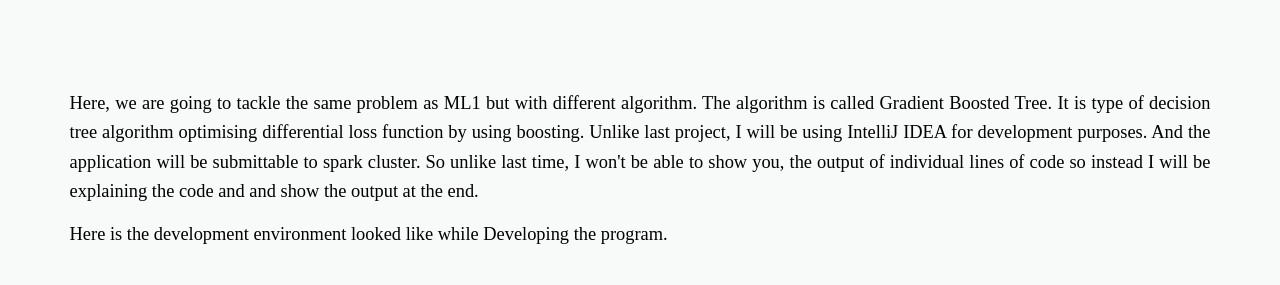
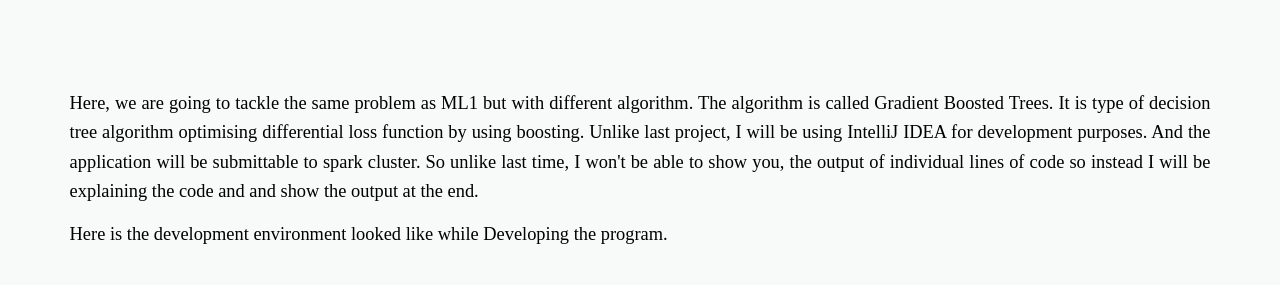
Before and after one commit to daftengineer/daftengineer.github.io, a Jekyll site: the page built from _posts/2018-08-25-fraud-detection-using-GBT.markdown, in a window 1280 px wide and 900 px high, scrolled down 479 px. Shown: the part 167-452 px from the top of the window. Built offline with Jekyll 4.4.1, drawn with Linux system fonts in a browser that asks for light colours; nearby versions of some CDN libraries.

Commit message:
Update 2018-08-25-fraud-detection-using-GBT.markdown

```diff
--- a/_posts/2018-08-25-fraud-detection-using-GBT.markdown
+++ b/_posts/2018-08-25-fraud-detection-using-GBT.markdown
@@ -8,7 +8,7 @@
 ---
 
 <div style="color:black;"><p></p>
-<p style="text-align:justify;">Here, we are going to tackle the same problem as ML1 but with different algorithm. The algorithm is called Gradient Boosted Tree. It is type of decision tree algorithm optimising differential loss function by using boosting. Unlike last project, I will be using IntelliJ IDEA for development purposes. And the application will be submittable to spark cluster. So unlike last time, I won't be able to show you, the output of individual lines of code so instead I will be explaining the code and and show the output at the end.</p>
+<p style="text-align:justify;">Here, we are going to tackle the same problem as ML1 but with different algorithm. The algorithm is called Gradient Boosted Trees. It is type of decision tree algorithm optimising differential loss function by using boosting. Unlike last project, I will be using IntelliJ IDEA for development purposes. And the application will be submittable to spark cluster. So unlike last time, I won't be able to show you, the output of individual lines of code so instead I will be explaining the code and and show the output at the end.</p>
 <p style="text-align:justify;">Here is the development environment looked like while Developing the program.</p>
   <img src="https://daftengineer.github.io/media_assets/ml2p1.png" />
 <p style="text-align:justify;">Now, I will explain every line of code here. First, it is important to start spark session for any spark submittable application. And then, steps for cleaning our data start. We have data in CSV format so we will load them here. we need implicit functions (like col) to run so we will need spark implicits to be imported. Our Label data is "isFraud" column which requires to be in double in order to work with our algorithm so in last step we changed its datatype.</p>
```
